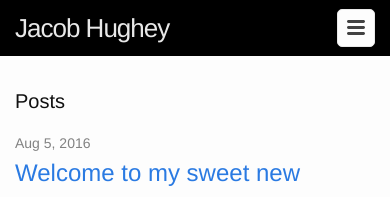
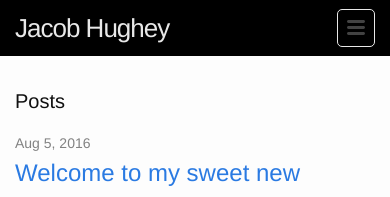
Before and after one commit to jakejh/jakejh.github.io, a Jekyll site: the page built from index.html, in a window 390 px wide. Shown: the top 197 px of the page. Built offline with Jekyll 4.4.1, drawn with Linux system fonts in a browser that asks for light colours.

Commit message:
fixed background color of menu on smartphone.

```diff
--- a/_sass/_layout.scss
+++ b/_sass/_layout.scss
@@ -65,7 +65,8 @@
         position: absolute;
         top: 9px;
         right: $spacing-unit / 2;
-        background-color: $background-color;
+        //background-color: $background-color;
+        background-color: black;
         border: 1px solid $grey-color-light;
         border-radius: 5px;
         text-align: right;
```
